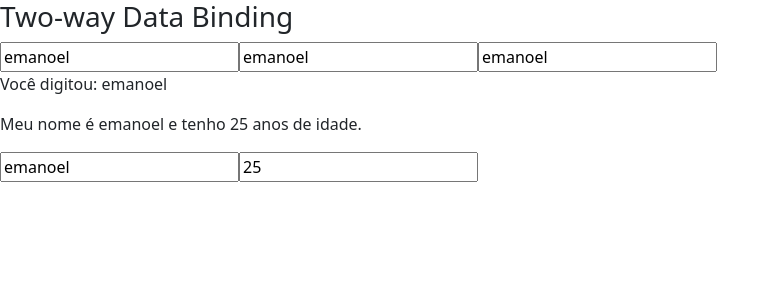
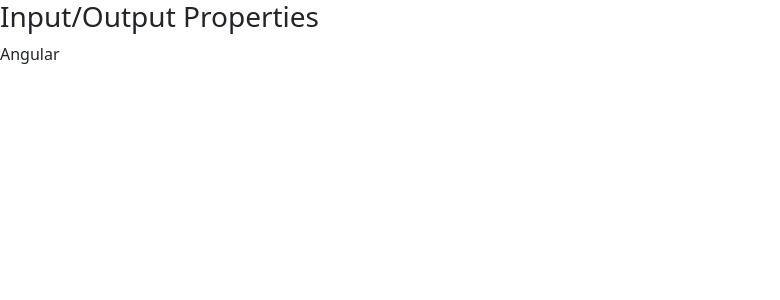
Before and after one commit to emanoelcampos/angular-data-binding, an Angular app: page / in a window 1280 px wide. Shown: the top 300 px of the page, without its empty margins (0-780 px from the left). Built offline with nearby package versions, Linux system fonts and the light colour scheme.

Commit message:
input-property

```diff
--- a/src/app/app.module.ts
+++ b/src/app/app.module.ts
@@ -7,11 +7,13 @@
 import { AppComponent } from './app.component';
 import { DataBindingComponent } from './data-binding/data-binding.component';
 import { NgbModule } from '@ng-bootstrap/ng-bootstrap';
+import { InputPropertyComponent } from './input-property/input-property.component';
 
 @NgModule({
   declarations: [
     AppComponent,
-    DataBindingComponent
+    DataBindingComponent,
+    InputPropertyComponent
   ],
   imports: [
     BrowserModule,
--- a/src/app/data-binding/data-binding.component.html
+++ b/src/app/data-binding/data-binding.component.html
@@ -93,4 +93,13 @@
 
 </section>-->
 
-<app-meu-form></app-meu-form>
+<!--<app-meu-form></app-meu-form>-->
+
+<section class="input-output-properties">
+
+  <article>
+    <h3>Input/Output Properties</h3>
+
+    <app-curso [nomeCurso]="nomeDCurso"></app-curso>
+  </article>
+</section>
--- a/src/app/data-binding/data-binding.component.ts
+++ b/src/app/data-binding/data-binding.component.ts
@@ -15,6 +15,8 @@
   valorSalvo: string = '';
 
   isMouseOver: boolean = false;
+
+  nomeDCurso: string = 'Angular';
 
   getValor() {
     return 1;
--- /dev/null
+++ b/src/app/input-property/input-property.component.html
@@ -0,0 +1,3 @@
+<p>
+  {{ nomeCurso }}
+</p>
--- /dev/null
+++ b/src/app/input-property/input-property.component.ts
@@ -0,0 +1,17 @@
+import { Component, Input, OnInit } from '@angular/core';
+
+@Component({
+  selector: 'app-curso',
+  templateUrl: './input-property.component.html',
+  styleUrls: ['./input-property.component.css']
+})
+export class InputPropertyComponent implements OnInit {
+
+  @Input() nomeCurso: string = '';
+
+  constructor() { }
+
+  ngOnInit(): void {
+  }
+
+}
```
Also changed, not shown: src/app/input-property/input-property.component.css (added), 1 other file (tests, documents, lock files or other folders).
